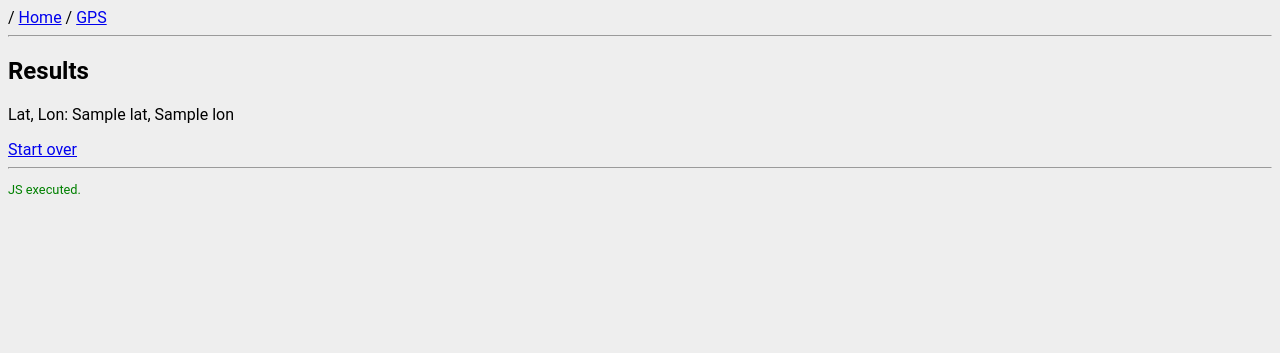
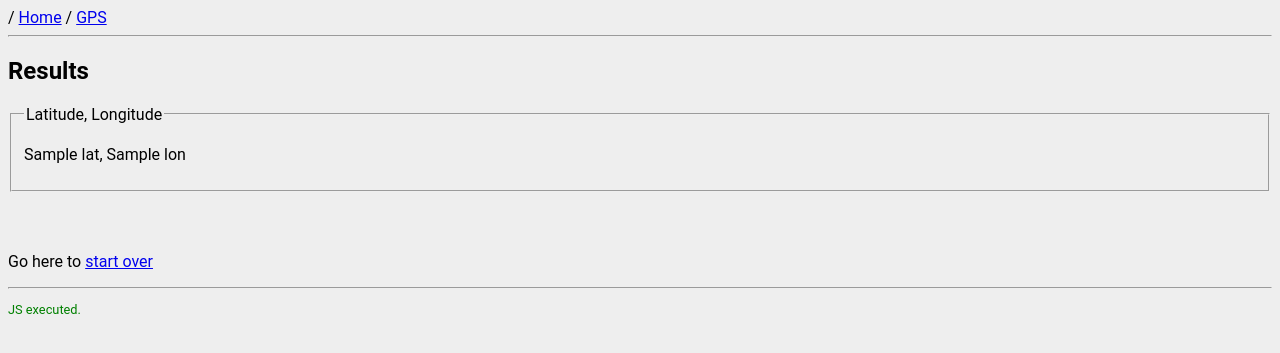
Before and after one commit to TrailPgh/Shed, a Django app: template templates/gps/upload_image.html in a window 1280 px wide. Shown: the top 353 px of the page. Run offline with Django 5.2, Linux system fonts and the light colour scheme; the template is opened without the code that fills it: most values are stand-ins (such as "Sample title", 1, 10 or a date in 2020).

Commit message:
quick fix link and spacing.

```diff
--- a/templates/gps/upload_image.html
+++ b/templates/gps/upload_image.html
@@ -16,12 +16,20 @@
         <h2>
             Results
         </h2>
-        <p>
-            Lat, Lon: {{ lat }}, {{ lon }}
+        <fieldset>
+            <legend>
+                Latitude, Longitude
+            </legend>
+            <p>
+                {{ lat }}, {{ lon }}
+            </p>
+        </fieldset>
+        <p style="margin-top: 60px;">
+            Go here to
+            <a href="/gps/upload_image">
+                start over
+            </a>
         </p>
-        <a href="gps/upload_image">
-            Start over
-        </a>
     {% endif %}
 
     {% if lat == None %}
```
